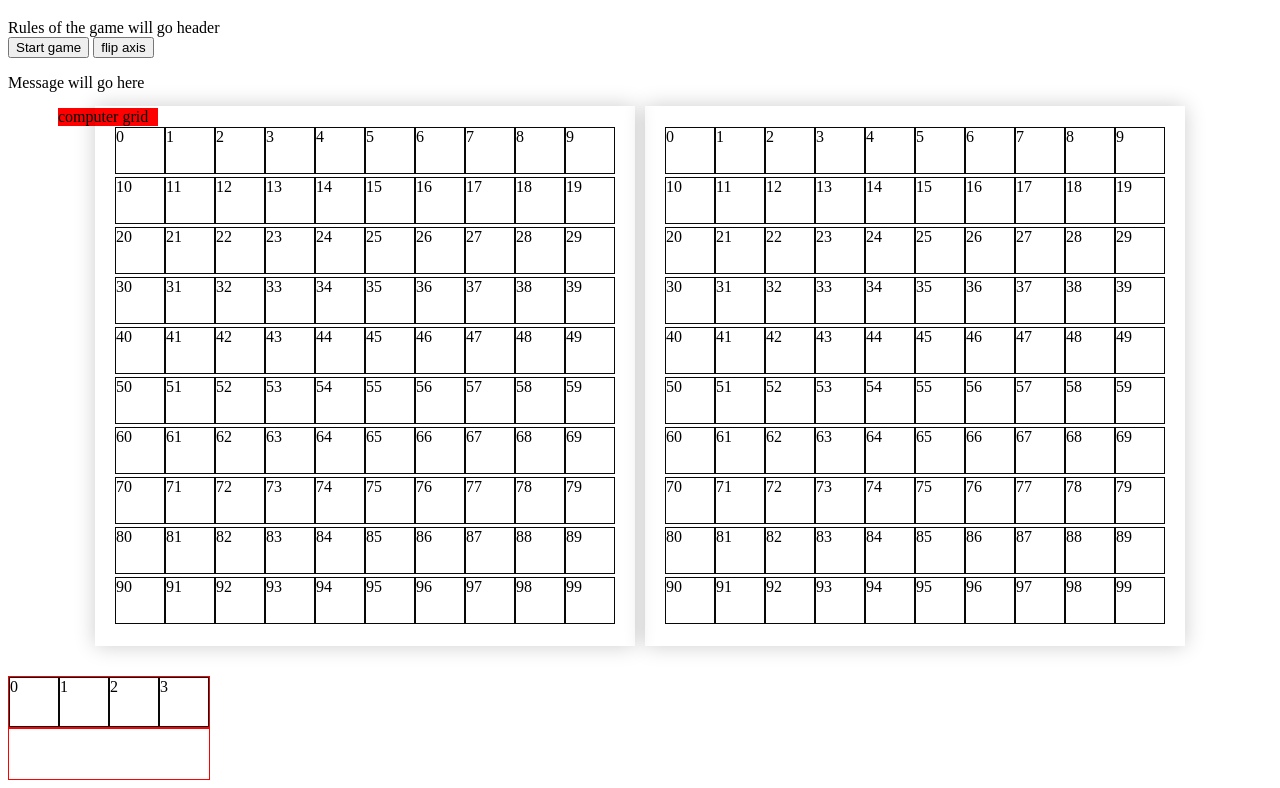
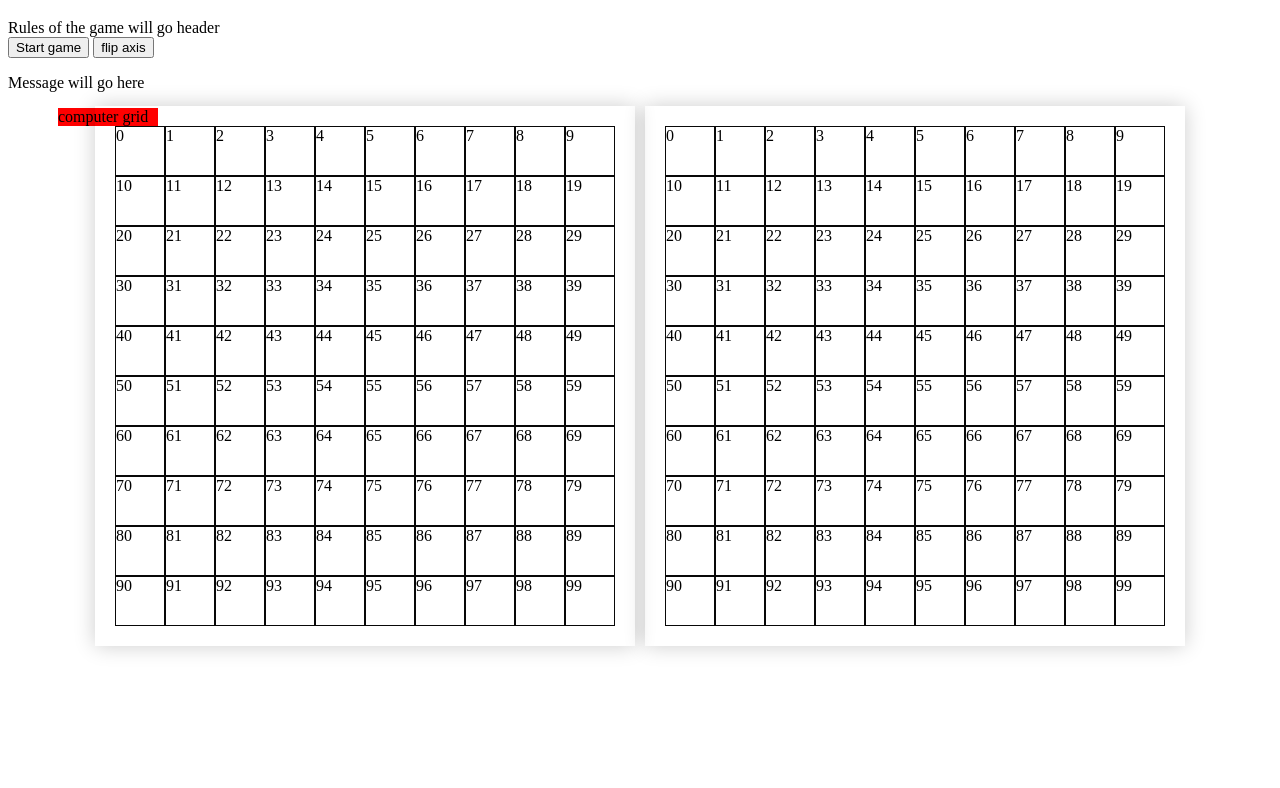
Before and after one commit to jonty-ward/sei-project-1, a plain HTML site: page index.html in a window 1280 px wide. Shown: the part 61-849 px from the top of the page. After the commit the page ends 800 px from the top, so only its background shows below. Drawn offline with Linux system fonts and the light colour scheme.

Commit message:
able to select squares on computer grid, cannot add ships yet

```diff
--- a/index.html
+++ b/index.html
@@ -6,7 +6,7 @@
   <meta name="viewport" content="width=device-width, initial-scale=1.0">
   <link rel="stylesheet" href="./styles/main.css">
   <script src="./scripts/app.js" charset="utf-8"></script>
-  <title>Document</title>
+  <title>Battleships</title>
 </head>
 <body>
 
@@ -26,8 +26,8 @@
       <div class="computer-grid"></div>
       <div class="player-grid"></div>
     </div>
-    <div class="battleship player-battleship"></div>
-    <div class="battleship computer-battleship"></div>
+    <!-- <div class="battleship player-battleship"></div> -->
+    <!-- <div class="battleship computer-battleship"></div> -->
   </main>
 
 </body>
--- a/scripts/app.js
+++ b/scripts/app.js
@@ -13,16 +13,14 @@ function init(){
   const gridWidth = 10 // if want 15 the width is 6%
   const gridCellCount =  gridWidth * gridWidth
 
-  //consts to create the ships
-  const battleship = document.querySelector('.battleship')
-  const battleshipWidth = 4
-  // const battleshipCellCount =
-  const battleshipCells = []
+  //*consts to create the ships
 
-
-
-
-
+  const battleship = document.querySelector('.battleship') //creating the battleship class
+  // const battleshipWidth = 4
+  // // const battleshipCellCount =
+  // const battleshipCells = []
+  // // console.log('battship', battleship)
+  // console.log(battleshipCells)
 
 
 
@@ -34,12 +32,11 @@ function init(){
       const cell = document.createElement('div') //creating the divs for the grid
       cell.textContent = i //creating text withing the grid with the value of its index
       //creating computer grid
+      cell.className += 'computerCell' //adding a class to all computer cells to add event listnerne r
       computerGrid.appendChild(cell)
       computerCells.push(cell)
     }
   }
-
-
   // creating the players playing grid
   function createPlayerGrid(){ //could pass in a variable in the brackets
     for (let i = 0; i < gridCellCount; i++){
@@ -50,22 +47,62 @@ function init(){
       playerCells.push(cell)
     }
     //this is where charlotte added the cat.
+
   }
-
   createPlayerGrid() //calling the function to make the player grid
   createComputerGrid() //calling the function to make the computergrid
 
-  //creating the ships
-  function createBattleship(){
-    for (let i = 0; i < battleshipWidth; i++){
-      const cell = document.createElement('div')
-      cell.textContent = i
 
-      battleship.appendChild(cell)
-      battleshipCells.push(cell)
-    }
+  //*creating the ships
+
+  // function createBattleship(){
+  //   for (let i = 0; i < battleshipWidth; i++){
+  //     const cell = document.createElement('div')
+  //     cell.textContent = i
+
+  //     battleship.appendChild(cell)
+  //     battleshipCells.push(cell)
+  //   }
+  // }
+  // createBattleship()
+
+
+
+
+
+  //*adding ths ship to the player grid
+
+  // make sure this is dry code
+
+  // function addShip(){ //*potential to add an input so this, and loop through the different ships eg addShip(ship), and pass in the ship vairable in a loop?
+
+  //   playerCells[5].classList.add(battleship)
+
+  // }
+
+
+
+
+
+//* consts for event listener
+  const targetComputerCell = document.querySelectorAll('.computerCell')
+
+
+  //*choosing a computer square
+  function shootAtComputer(event){
+    console.log('function working' )
+    event.target.classList.add('shot-miss')
+    //need to be able to dissable the click on this square when clicked on
   }
-  createBattleship()
+
+
+
+
+
+  targetComputerCell.forEach(button =>{
+    button.addEventListener('click',shootAtComputer)
+  })
+
 
 
 
--- a/styles/main.css
+++ b/styles/main.css
@@ -23,7 +23,7 @@
 .player-grid div {
   border: 1px solid rgb(8, 8, 8);
   flex-grow: 1;
-  height: 9%;
+  height: 9.5%;
   width: 9%;
 }
 
@@ -53,7 +53,7 @@ padding: 30px;
 .computer-grid div {
   border: 1px solid rgb(8, 8, 8);
   flex-grow: 1;
-  height: 9%;
+  height: 9.5%;
   width: 9%;
 }
 
@@ -61,15 +61,24 @@ padding: 30px;
 /* Creating the ship classes */
 
 .battleship{
-  display: flex;
+  background-color: red;
+  /* display: flex;
   border: 1px solid red;
   justify-content: space-between;
-  width: 200px;
-  height: 50px;
+  width: 177.2px;
+  height: 49.5px;
+   */
 }
 
-.battleship div{
+/* .battleship div{
   border: rgb(8, 8, 8) solid 1px;
   flex-grow: 1;
 
+} */
+
+
+/* shooting at computer  */
+
+.shot-miss{
+  background-color: red;
 }
```
